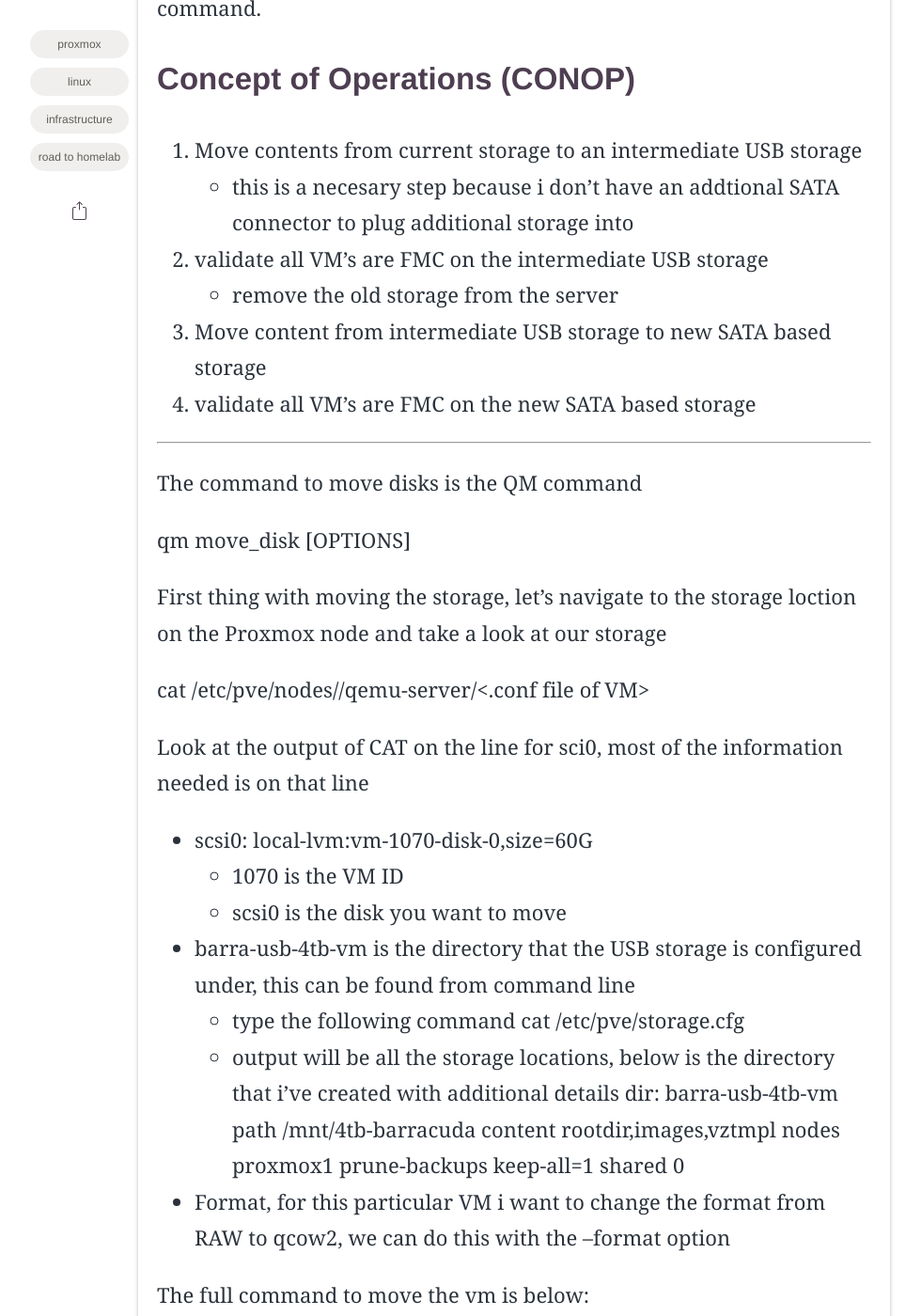
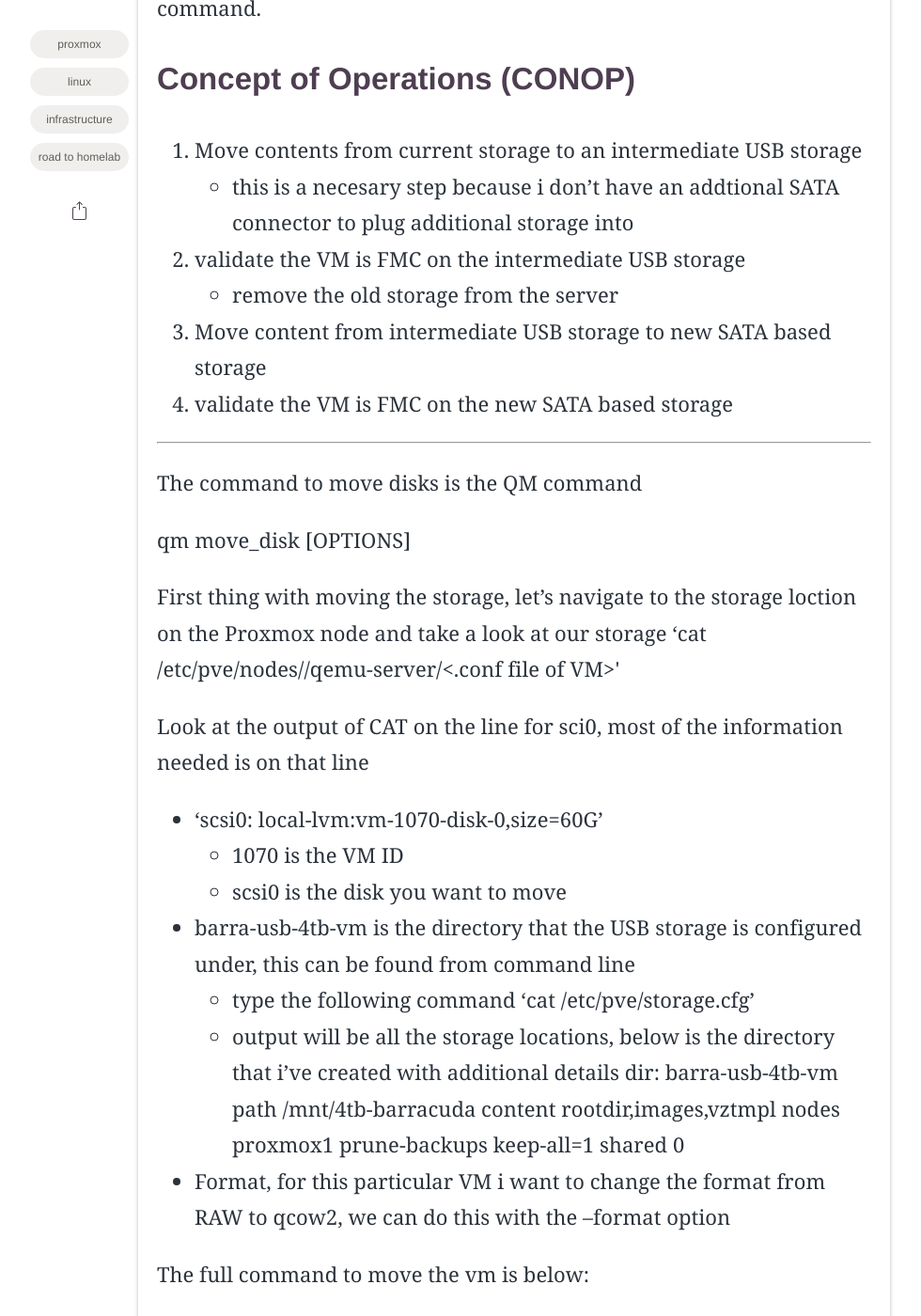
Before and after one commit to scottiepowell/gh-pages-blog.github.io, a Jekyll site: the page built from _posts/2022-06-23-moving-disks-with-qm-command.md.md, in a window 1280 px wide and 1400 px high, scrolled down 1368 px. Shown: the whole window at 94% size, without its empty margins (93-1073 px from the left). Built offline with Jekyll 4.4.1, drawn with Linux system fonts in a browser that asks for light colours; some web fonts are replaced; comment, search, counter and statistics services are not loaded; part of the change alters nothing that is shown; some of the changed text lies outside the part shown.

Commit message:
Update 2022-06-23-moving-disks-with-qm-command.md.md

```diff
--- a/_posts/2022-06-23-moving-disks-with-qm-command.md.md
+++ b/_posts/2022-06-23-moving-disks-with-qm-command.md.md
@@ -15,10 +15,10 @@ I recently bought some new HDD's, a much needed storage upgrade for my proxmox c
 ## Concept of Operations (CONOP)
 1. Move contents from current storage to an intermediate USB storage
    - this is a necesary step because i don't have an addtional SATA connector to plug additional storage into
-2. validate all VM's are FMC on the intermediate USB storage
+2. validate the VM is FMC on the intermediate USB storage
    - remove the old storage from the server
 4. Move content from intermediate USB storage to new SATA based storage
-5. validate all VM's are FMC on the new SATA based storage
+5. validate the VM is FMC on the new SATA based storage
 
 ___
 
@@ -27,34 +27,33 @@ The command to move disks is the QM command
    qm move_disk <vmid> <disk> <storage> [OPTIONS]
 
 First thing with moving the storage, let's navigate to the storage loction on the Proxmox node and take a look at our storage
-
-   cat /etc/pve/nodes/<node name>/qemu-server/<.conf file of VM>
+    'cat /etc/pve/nodes/<node name>/qemu-server/<.conf file of VM>'
 
 Look at the output of CAT on the line for sci0, most of the information needed is on that line
 
-   - scsi0: local-lvm:vm-1070-disk-0,size=60G
+   - 'scsi0: local-lvm:vm-1070-disk-0,size=60G'
       - 1070 is the VM ID
       - scsi0 is the disk you want to move
    - barra-usb-4tb-vm is the directory that the USB storage is configured under, this can be found from command line
-      - type the following command cat /etc/pve/storage.cfg
+      - type the following command 'cat /etc/pve/storage.cfg'
       - output will be all the storage locations, below is the directory that i've created with additional details
-            dir: barra-usb-4tb-vm
-            path /mnt/4tb-barracuda
-            content rootdir,images,vztmpl
-            nodes proxmox1
-            prune-backups keep-all=1
-            shared 0
+               dir: barra-usb-4tb-vm
+               path /mnt/4tb-barracuda
+               content rootdir,images,vztmpl
+               nodes proxmox1
+               prune-backups keep-all=1
+               shared 0
 
    - Format, for this particular VM i want to change the format from RAW to qcow2, we can do this with the --format option
 
    The full command to move the vm is below:
 
-   qm move_disk 1070 scsi0 barra-usb-4tb-vm --format qcow2 --target-vmid 1070
+   'qm move_disk 1070 scsi0 barra-usb-4tb-vm --format qcow2 --target-vmid 1070'
 
    After the move is complete, go back into the 1070.conf file and verify the move with two lines, the storage will change and unused storage will be the old storage
 
-   - scsi0:barra-usb-4tb-vm:1070/vm-1070-disk-0.qcow2,size=60G
-   - barra-usb-4tb-vm:1070/vm-1070-disk-0.qcow2,size=60G
+   - 'scsi0:barra-usb-4tb-vm:1070/vm-1070-disk-0.qcow2,size=60G'
+   - 'barra-usb-4tb-vm:1070/vm-1070-disk-0.qcow2,size=60G'
 
 {% comment %}
 
```
